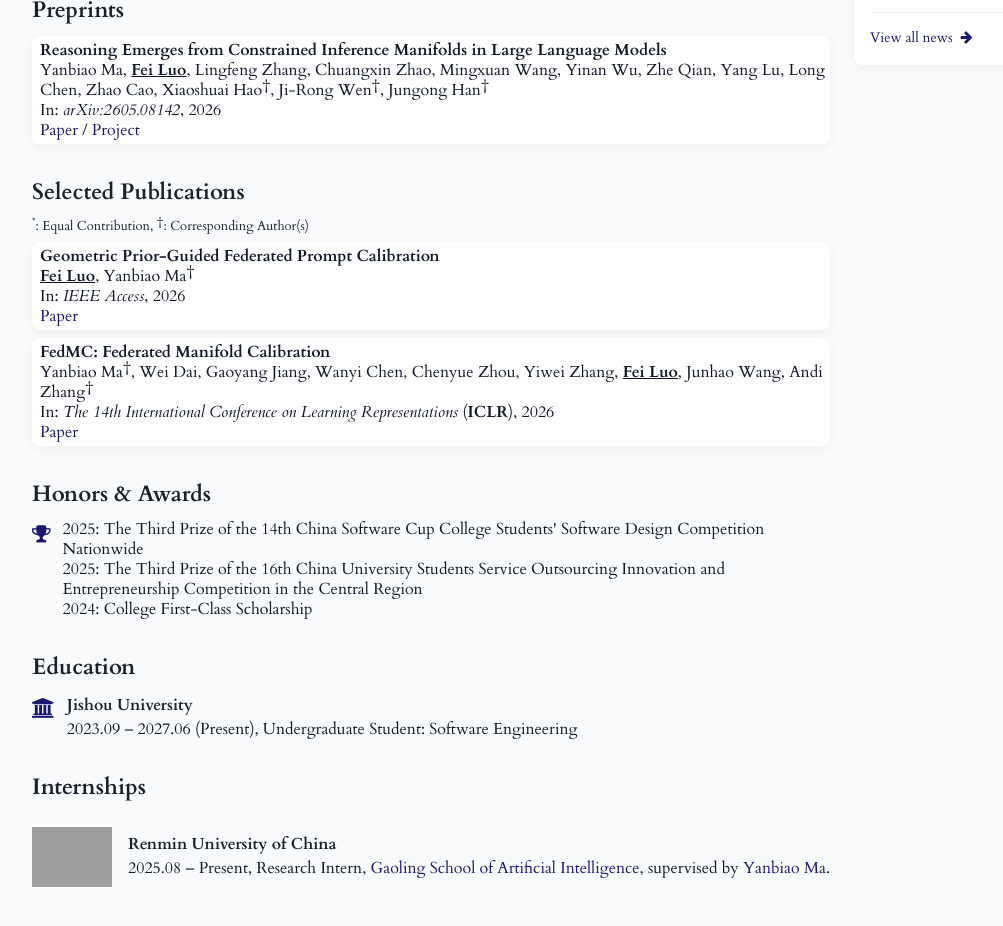
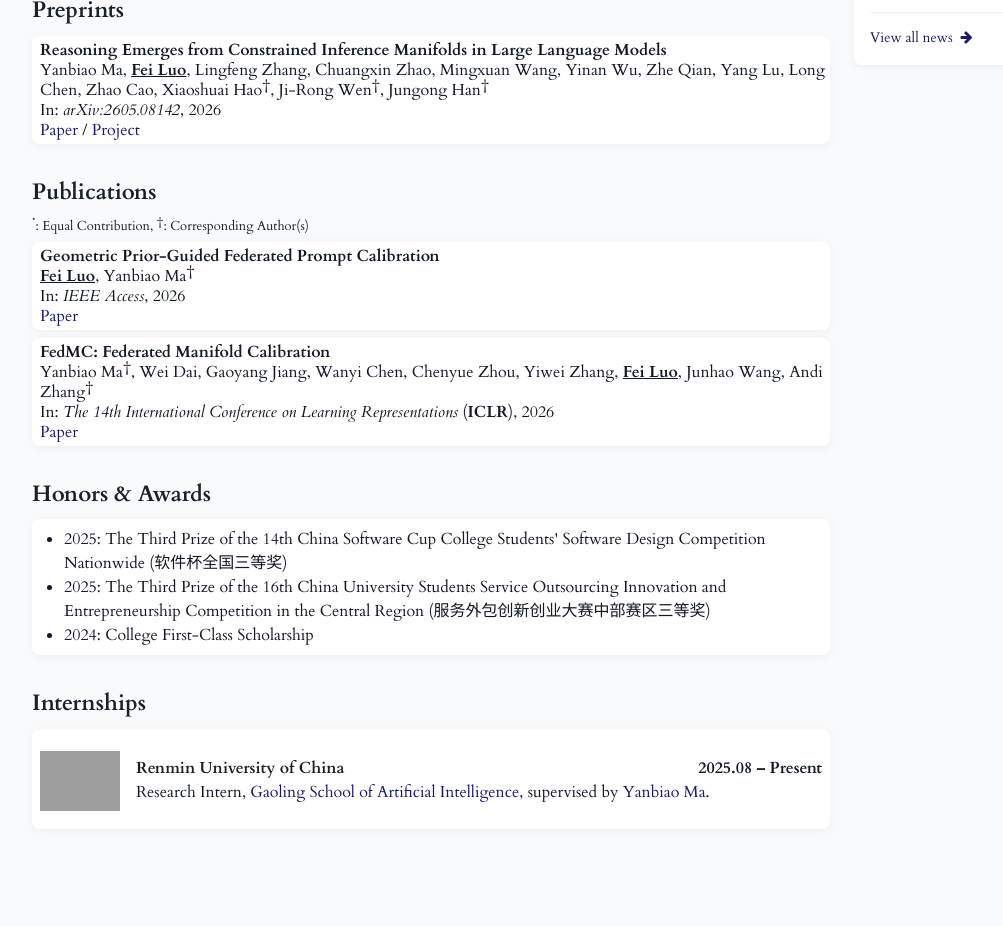
Before and after one commit to NeoFii/NeoFii.github.io, a plain HTML site: page index.html in a window 1280 px wide. Shown: the part 338-1264 px from the top of the page, without its empty margins (64-1067 px from the left). Drawn offline with nearby package versions, Linux system fonts and the light colour scheme; grey boxes are pictures that could not be loaded.

Commit message:
Refine homepage layout and content
- Rename 'Selected Publications' to 'Publications'
- Wrap Honors, Education, Internships in white card style matching Preprints
- Remove icons from Education and Honors sections
- Convert Honors entries to a bulleted list
- Align school name and date range on the same row for Education/Internships
- Improve May 2026 news phrasing on both pages
- Add 'Back to homepage' link on news page
- Set page title to 'Fei Luo' and remove avatar border/shadow
- Hide Education section (kept commented out)

```diff
--- a/index.html
+++ b/index.html
@@ -4,7 +4,7 @@
     <meta charset="UTF-8">
     <meta name="description" content="Fei Luo - Undergraduate Student, Jishou University. Research interests: LLM Reasoning, Explainable AI, Federated Learning.">
     <meta name="keywords" content="Fei Luo">
-    <title>Fei Luo's Homepage</title>
+    <title>Fei Luo</title>
     <script src="https://cdn.tailwindcss.com"></script>
     <link href="https://cdn.jsdelivr.net/npm/font-awesome@4.7.0/css/font-awesome.min.css" rel="stylesheet">
     <link href="https://fonts.googleapis.com/css2?family=Cormorant:ital,wght@0,300;0,400;0,500;0,600;0,700;1,300;1,400;1,500;1,600;1,700&family=Cardo:ital,wght@0,400;0,700;1,400&display=swap" rel="stylesheet">
@@ -72,7 +72,7 @@
             <div class="lg:w-3/4 space-y-8">
 
                 <div class="flex flex-col md:flex-row md:items-start">
-                    <div class="mt-4 md:mt-0 md:ml-0 rounded overflow-hidden border-2 border-primary/10 shadow-md w-40 h-40 mx-auto md:mx-0">
+                    <div class="mt-4 md:mt-0 md:ml-0 rounded overflow-hidden w-40 h-40 mx-auto md:mx-0">
                         <img src="./images/avatar.png" alt="Fei Luo Portrait" class="w-full h-full object-cover">
                     </div>
                     <div>
@@ -120,7 +120,7 @@
                 <!-- Publications Section -->
                 <section id="publications">
                     <h2 class="section-title">
-                        Selected Publications
+                        Publications
                     </h2>
 
                     <div style="margin-bottom: 5px; font-size: small;"><sup>*</sup>: Equal Contribution, <sup>&dagger;</sup>: Corresponding Author(s)</div>
@@ -150,57 +150,54 @@
                 <section id="honors">
                     <h2 class="section-title">Honors & Awards</h2>
 
-                    <div class="space-y-3">
-                        <div class="flex">
-                            <div class="flex-shrink-0 text-primary text-xl mr-3 mt-0.5">
-                                <i class="fa fa-trophy" style="font-size: 20px;"></i>
-                            </div>
-                            <div>
-                                <p class="text-gray-900 text-sm" style="font-size: 12pt;">
-                                    2025: The Third Prize of the 14th China Software Cup College Students' Software Design Competition Nationwide
-                                </p>
-                                <p class="text-gray-900 text-sm" style="font-size: 12pt;">
-                                    2025: The Third Prize of the 16th China University Students Service Outsourcing Innovation and Entrepreneurship Competition in the Central Region
-                                </p>
-                                <p class="text-gray-900 text-sm" style="font-size: 12pt;">
-                                    2024: College First-Class Scholarship
-                                </p>
-                            </div>
+                    <div class="space-y-2">
+                        <div class="bg-white pt-2 pb-2 pl-2 pr-2 rounded-lg sidebar-shadow">
+                            <ul class="list-disc pl-6 text-gray-900" style="font-size: 12pt;">
+                                <li>2025: The Third Prize of the 14th China Software Cup College Students' Software Design Competition Nationwide (软件杯全国三等奖)</li>
+                                <li>2025: The Third Prize of the 16th China University Students Service Outsourcing Innovation and Entrepreneurship Competition in the Central Region (服务外包创新创业大赛中部赛区三等奖)</li>
+                                <li>2024: College First-Class Scholarship</li>
+                            </ul>
                         </div>
                     </div>
                 </section>
 
-                <!-- Education Section -->
+                <!-- Education Section (hidden) -->
+                <!--
                 <section id="education">
                     <h2 class="section-title">Education</h2>
 
-                    <div class="space-y-3">
-                        <div class="flex">
-                            <div class="flex-shrink-0 text-primary text-xl mr-3 mt-0.5">
-                                <i class="fa fa-university" style="font-size: 20px;"></i>
+                    <div class="space-y-2">
+                        <div class="bg-white pt-2 pb-2 pl-2 pr-2 rounded-lg sidebar-shadow">
+                            <div class="flex justify-between items-baseline mb-0.5">
+                                <h3 class="font-bold" style="font-size: 12pt;">Jishou University</h3>
+                                <span class="font-bold text-gray-900" style="font-size: 12pt;">2023.09 – 2027.06 (Present)</span>
                             </div>
-                            <div>
-                                <h3 class="font-bold mb-0.5" style="font-size: 12pt;">Jishou University</h3>
                             <p class="text-gray-900 text-sm" style="font-size: 12pt;">
-                                    2023.09 – 2027.06 (Present), Undergraduate Student: Software Engineering
+                                Undergraduate Student: Software Engineering
                             </p>
                         </div>
                     </div>
-                    </div>
                 </section>
+                -->
+
 
                 <!-- Internships Section -->
                 <section id="internships">
                     <h2 class="section-title">Internships</h2>
 
-                    <div class="space-y-3">
+                    <div class="space-y-2">
+                        <div class="bg-white pt-2 pb-2 pl-2 pr-2 rounded-lg sidebar-shadow">
                             <div class="flex items-center">
                                 <img src="./images/RUC.jpg" alt="GSAI" class="w-20 h-20 mr-4 mt-1 object-contain">
-                            <div>
-                                <h3 class="font-bold mb-0.5" style="font-size: 12pt;">Renmin University of China</h3>
+                                <div class="flex-1">
+                                    <div class="flex justify-between items-baseline mb-0.5">
+                                        <h3 class="font-bold" style="font-size: 12pt;">Renmin University of China</h3>
+                                        <span class="font-bold text-gray-900" style="font-size: 12pt;">2025.08 – Present</span>
+                                    </div>
                                     <p class="text-gray-900 text-sm" style="font-size: 12pt;">
-                                    2025.08 – Present, Research Intern, <a href="http://ai.ruc.edu.cn/" class="text-primary hover:text-primary/80 transition-colors">Gaoling School of Artificial Intelligence</a>, supervised by <a href="https://scholar.google.com/citations?user=j05wwXcAAAAJ&hl" class="text-primary hover:text-primary/80 transition-colors">Yanbiao Ma</a>.
+                                        Research Intern, <a href="http://ai.ruc.edu.cn/" class="text-primary hover:text-primary/80 transition-colors">Gaoling School of Artificial Intelligence</a>, supervised by <a href="https://scholar.google.com/citations?user=j05wwXcAAAAJ&hl" class="text-primary hover:text-primary/80 transition-colors">Yanbiao Ma</a>.
                                     </p>
+                                </div>
                             </div>
                         </div>
                     </div>
@@ -219,7 +216,7 @@
                                 <div>
                                     <p class="font-medium text-sm" style="font-size: 16px;"><b>May 2026</b></p>
                                     <p class="text-gray-900 text-sm" style="font-size: 16px;">
-                                        We released our latest research about internal reasoning manifold of LLM in <a href="https://arxiv.org/abs/2605.08142" class="text-primary hover:text-primary/80">arXiv</a>.
+                                        Our new preprint on the reasoning manifolds of LLMs is now available on <a href="https://arxiv.org/abs/2605.08142" class="text-primary hover:text-primary/80">arXiv</a>.
                                     </p>
                                 </div>
                             </div>
```
Also changed, not shown: news/index.html (+7 -1 lines). Lines whose indentation alone changed are shown as unchanged.
